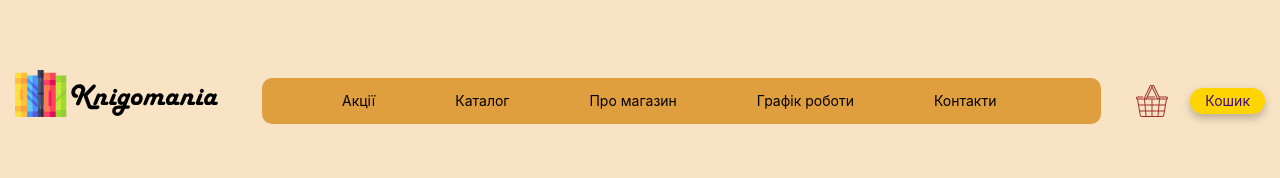
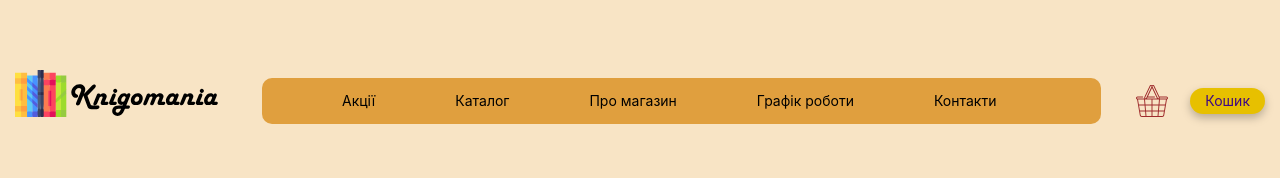
Before and after one commit to TonyBorovyk/Front, a plain HTML site: page index.html in a window 1280 px wide. In both pictures the pointer is over the link "Кошик". Shown: the top 178 px of the page. Drawn offline with nearby package versions, Linux system fonts and the light colour scheme; files that its build step writes are made by us from their sources; a web font is replaced by a local one.

Commit message:
Update _buttons.scss

```diff
--- a/scss/_buttons.scss
+++ b/scss/_buttons.scss
@@ -27,5 +27,8 @@
   &--unique {
     border-radius: 0px 100px;
   }
+   &:hover, &:focus {
+    background-color: darken($yellow, 5%);
+  }
 
 }
```
